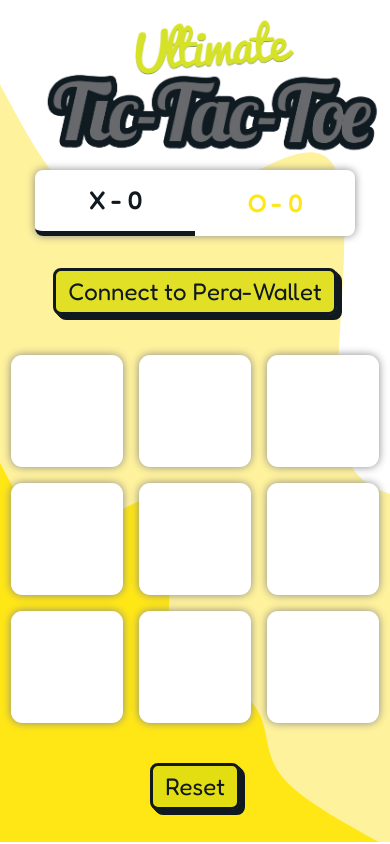
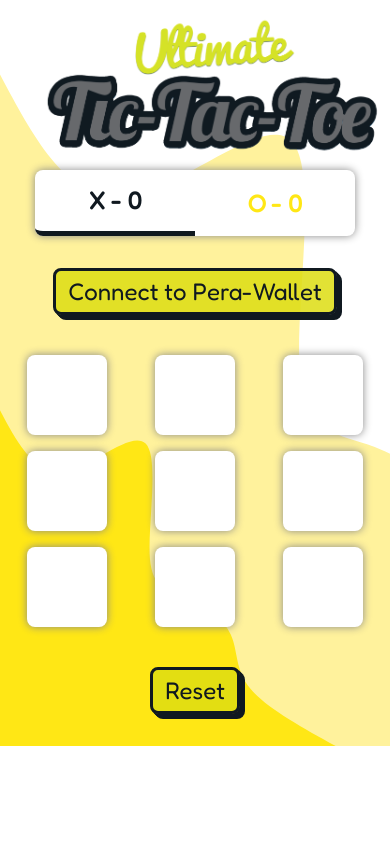
Before and after one commit to eerieVoice/algorandtictactoe, a React (Vite) app: page / in a window 390 px wide. Shown: the top 844 px of the page. Built offline with nearby package versions, Linux system fonts and the light colour scheme.

Commit message:
change box sizes

```diff
--- a/index.html
+++ b/index.html
@@ -3,7 +3,7 @@
 
 <head>
   <meta charset="UTF-8" />
-  <link rel="icon" href="icon.png" />
+  <link rel="icon" href="./src/assets/icon.png" />
   <meta name="viewport" content="width=device-width, initial-scale=1.0" />
 
   <title>Algorand Tic-Tac-Toe</title>
--- a/src/App.css
+++ b/src/App.css
@@ -11,7 +11,7 @@
 
 body {
   margin: 0;
-  background-image: url('../blob-scene-haikei.svg');
+  background-image: url('./assets/blob-scene-haikei.svg');
   background-size: cover;
   background-repeat: no-repeat;
 }
--- a/src/components/styles/Box.css
+++ b/src/components/styles/Box.css
@@ -23,3 +23,12 @@
 .box:hover {
   box-shadow: 0px 0px 15px #888;
 }
+
+@media screen and (max-width: 992px) {
+  .box {
+    width: 5rem;
+    height: 5rem;
+    font-size: 4em;
+    margin: 0.5;
+  }
+}
```
Also changed, not shown: src/assets/blob-scene-haikei.svg (renamed from blob-scene-haikei.svg), src/assets/icon.png (renamed from src/icon.png).
